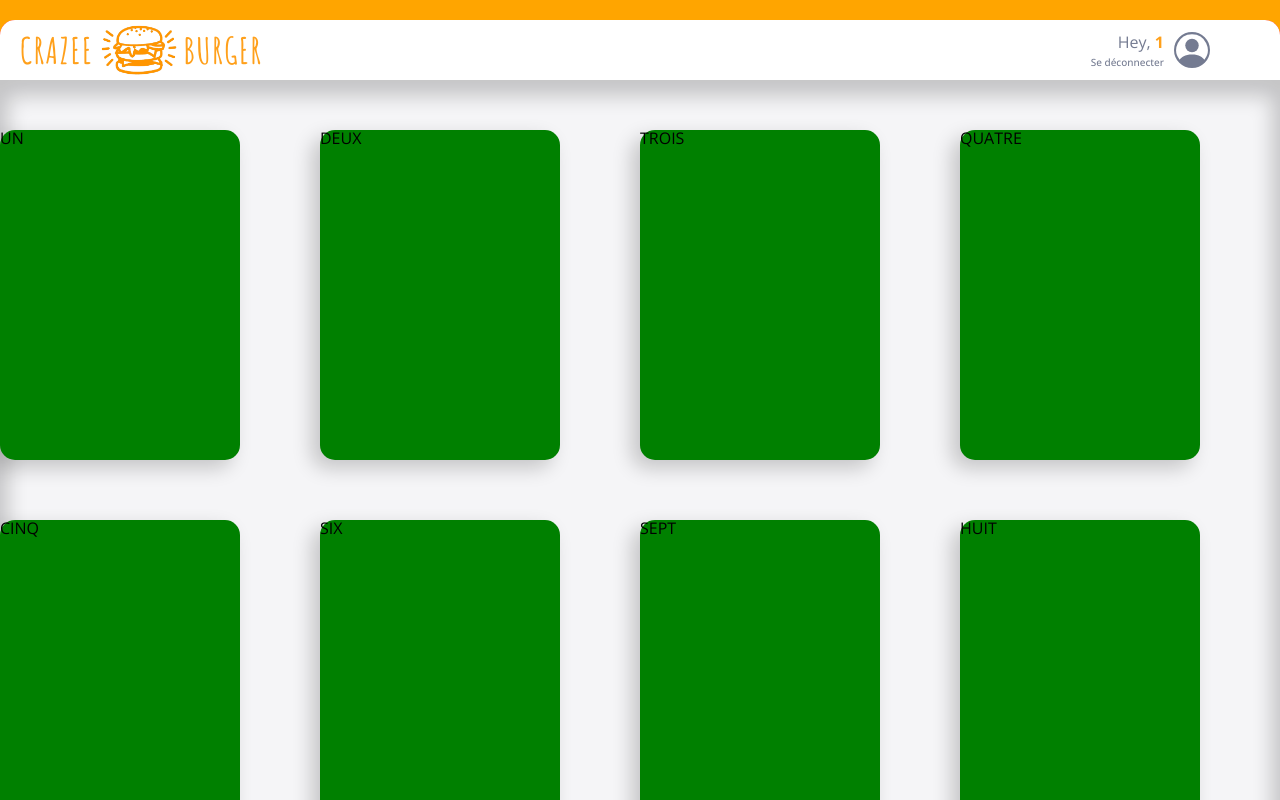
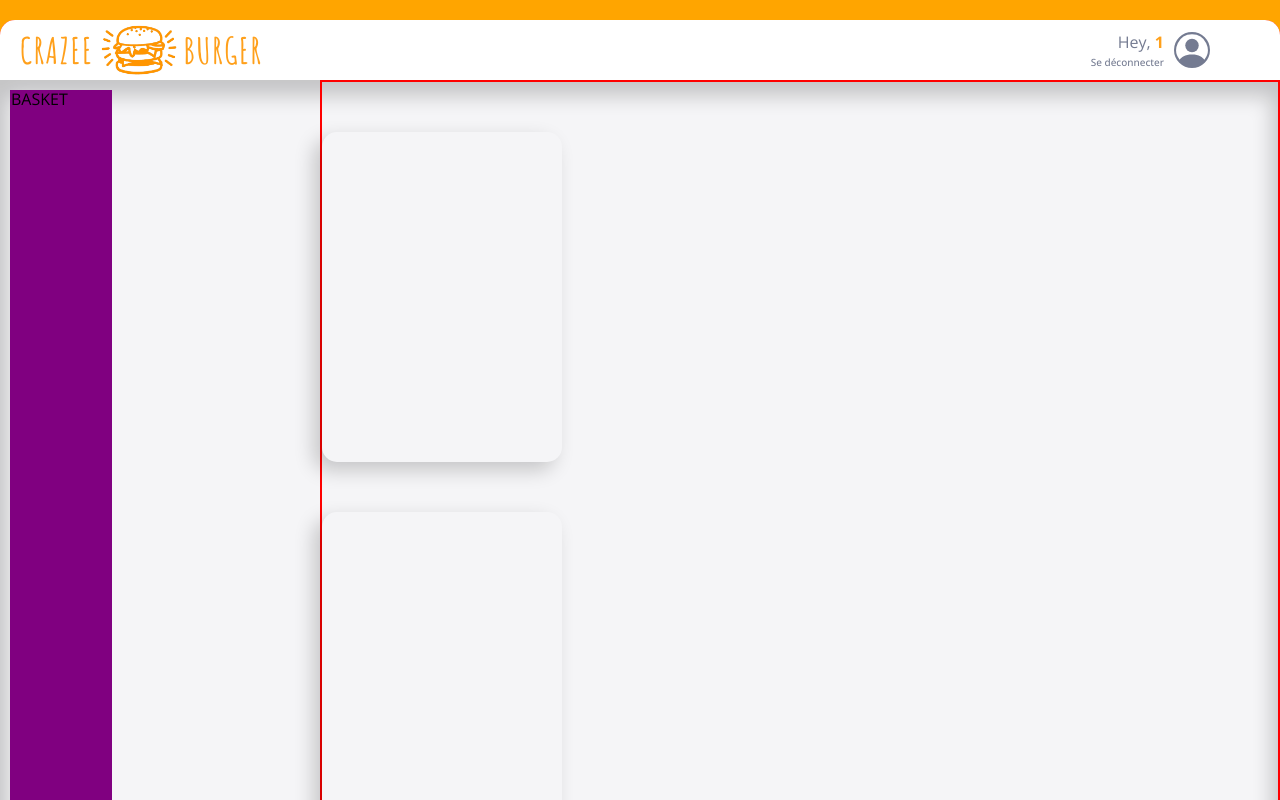
Before and after one commit to yoannlg/site-react-training, a React (Vite) app: page /order/1 in a window 1280 px wide. Shown: the top 800 px of the page. Built offline with nearby package versions, Linux system fonts and the light colour scheme; the HTML template or start-up script is replaced by a standard one.

Commit message:
💄 F05: OrderPage > Main > Layout produit et basket plus branchement data

```diff
--- a/src/components/pages/order/Main.jsx
+++ b/src/components/pages/order/Main.jsx
@@ -1,11 +1,25 @@
 import styled from "styled-components";
 import { theme } from "../../../theme";
 import Card from "../../reusable-ui/Card";
+import { useState } from "react";
+import { fakeMenu1, fakeMenu2 } from "../../../fakeData/fakeMenu";
 
 export default function Main() {
+  //state
+  const [menu1, setMenu1] = useState(fakeMenu1);
+  const [menu2, setMenu2] = useState(fakeMenu2);
+
+  //comportement
+
+  //render
   return (
     <MainStyled className="main">
-      <Card name="UN" className="green" />
+      <div className="basket">BASKET</div>
+      <div className="menu">
+        {fakeMenu2.map(() => (
+          <Card />
+        ))}
+        {/*<Card name="UN" className="green" />
         <Card name="DEUX" className="green" />
         <Card name="TROIS" className="green" />
         <Card name="QUATRE" className="green" />
@@ -14,24 +28,34 @@ export default function Main() {
         <Card name="SEPT" className="green" />
         <Card name="HUIT" className="green" />
         <Card name="NEUF" className="green" />
-      <Card name="DIX" className="green" />
+        <Card name="DIX" className="green" /> */}
+      </div>
     </MainStyled>
   );
 }
 
 const MainStyled = styled.div`
   background: ${theme.colors.background_white};
+  display: grid;
+  grid-template-columns: 25% 1fr;
   flex: 1;
   border-bottom-left-radius: ${theme.borderRadius.extraRound};
   border-bottom-right-radius: ${theme.borderRadius.extraRound};
   box-shadow: 0px 8px 20px 8px rgba(0, 0, 0, 0.2) inset;
-
-  display: grid;
+  .basket {
+    border: 1px solid purple;
+    background: purple;
+    width: 100px;
+    margin: 10px;
+  }
+  .menu {
+    flex: 1;
+    border: 2px solid red;
     //grid-template-columns: 350px 350px 350px 350px;
     //grid-template-columns: repeat(4, 350px);
     grid-template-columns: repeat(4, 1fr);
     gap: 10px 0px;
-
+  }
   .darkblue {
     background: darkblue;
   }
```
Lines whose indentation alone changed are shown as unchanged.
